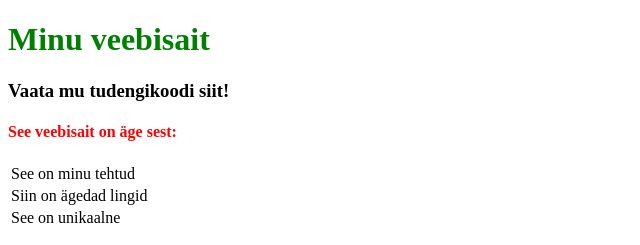
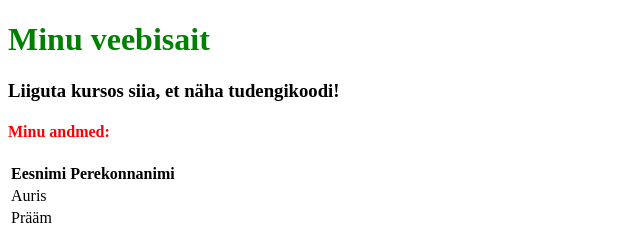
Before and after one commit to AurisP/AurisP.github.io, a plain HTML site: page index.html in a window 1280 px wide. Shown: the top 245 px of the page, without its empty margins (0-640 px from the left). Drawn offline with Linux system fonts and the light colour scheme.

Commit message:
Update index.html

```diff
--- a/index.html
+++ b/index.html
@@ -1,22 +1,24 @@
 <!DOCTYPE html>
 <html>
-<head>
-<title>Page Title</title>
-</head>
+<style>
+  table, th, td{1px solid red}
+</style>
 <body>
 
 <h1 style = "color:green;">Minu veebisait</h1>
-<h3 title = "206615IACB">Vaata mu tudengikoodi siit!</h3>
-<h4 style ="color:red;">See veebisait on äge sest:</h4>
-<table>
+<h3 title = "206615IACB">Liiguta kursos siia, et näha tudengikoodi!</h3>
+<h4 style ="color:red;">Minu andmed:</h4>
+
+<table style = "width = 80%">
   <tr>
-    <td>See on minu tehtud</td>
+    <th>Eesnimi</th>
+    <th>Perekonnanimi</th>
   </tr>
   <tr>
-    <td>Siin on ägedad lingid</td>
+    <td>Auris</td>
   </tr>
   <tr>
-    <td>See on unikaalne</td>
+    <td>Prääm</td>
   </tr>
 </table>
   <br>
```
